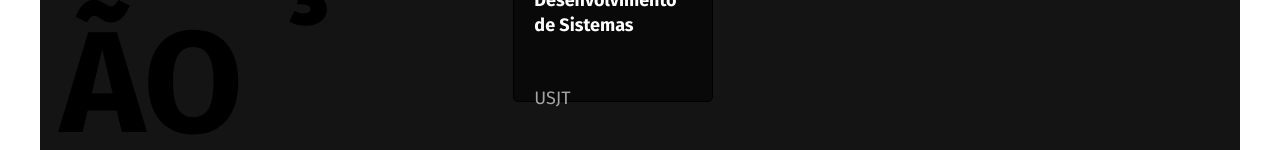
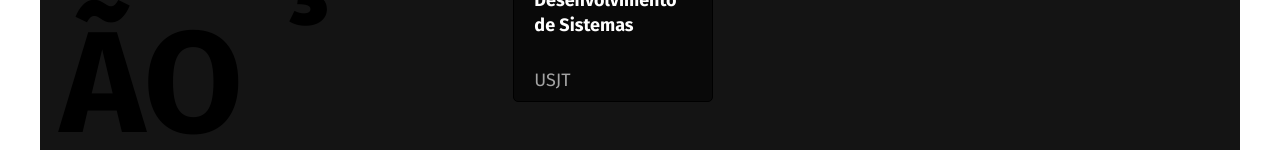
Before and after one commit to gabrielbrandaosales/my-portfolio, a Next.js app: page / in a window 1280 px wide. Shown: the part 1652-1802 px from the top of the page. Built offline with nearby package versions, Linux system fonts and the light colour scheme.

Commit message:
fix: adjust margin h3

```diff
--- a/src/components/Card/CardEducation/style.module.scss
+++ b/src/components/Card/CardEducation/style.module.scss
@@ -22,7 +22,6 @@
     font-weight: 700;
     line-height: 25px; /* 138.889% */
     margin-top: 0.625rem;
-    margin-bottom: 3.125rem;
   }
   h3 {
     color: var(--c6, #a3a3a3);
@@ -30,8 +29,7 @@
     font-style: normal;
     font-weight: 400;
     line-height: 20px; /* 111.111% */
-    box-sizing: border-box;
-    display: inline;
+    margin-top: 2rem;
   }
   &::before {
     content: '';
```
